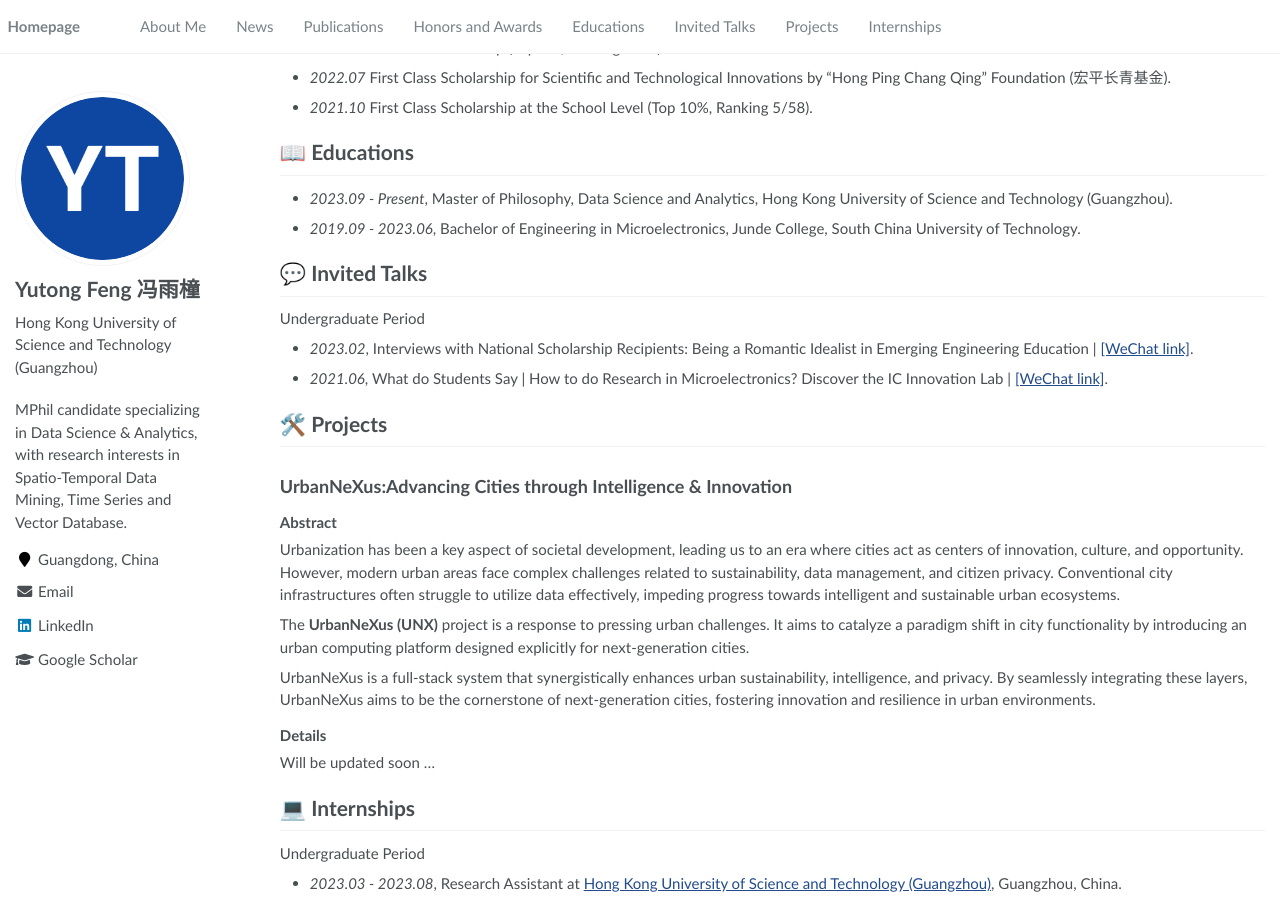
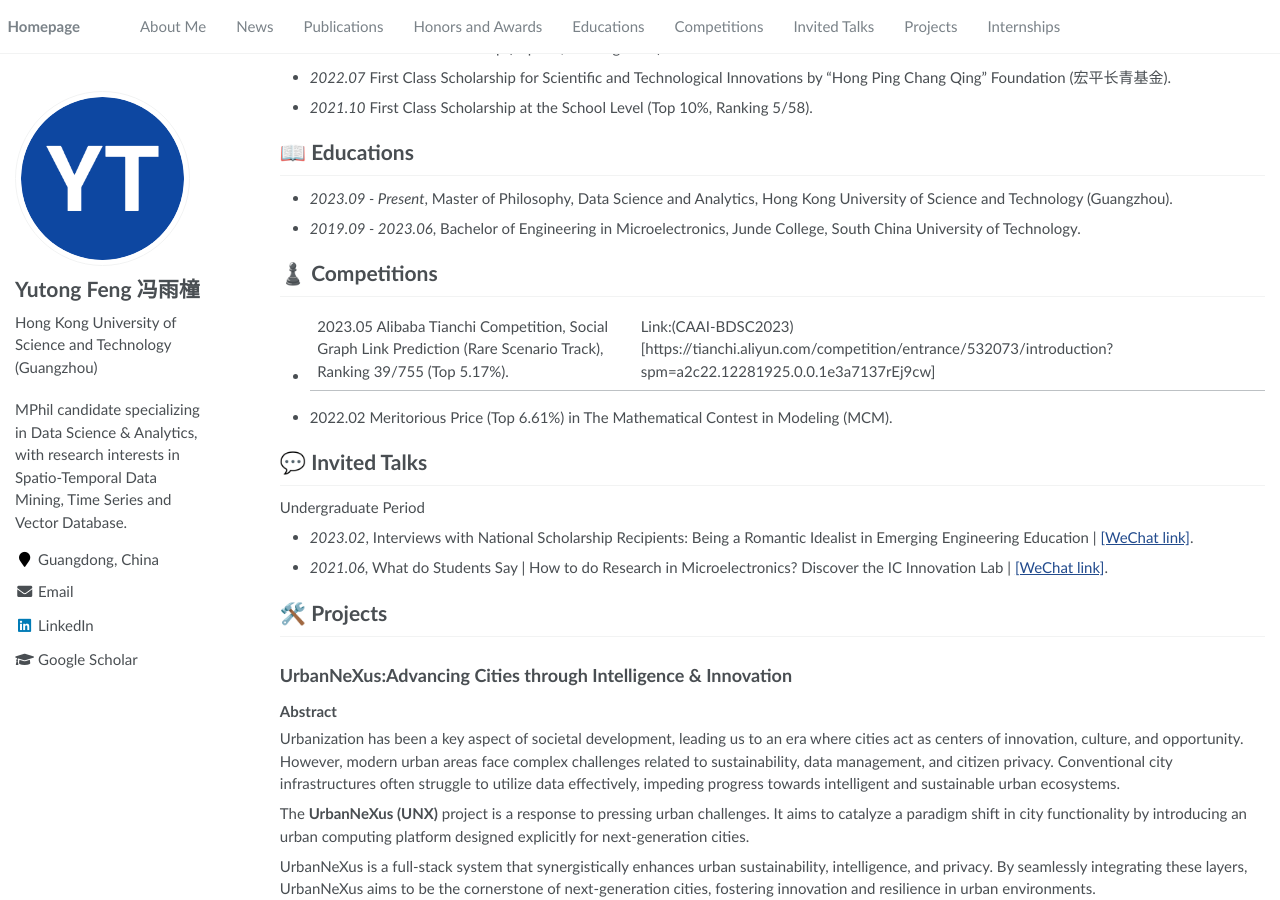
Before and after one commit to Yutong-Feng/yutong-feng.github.io, a Jekyll site: the page built from _pages/about.md, in a window 1280 px wide and 900 px high, scrolled down 1552 px. Built offline with Jekyll 4.4.1, drawn with Linux system fonts in a browser that asks for light colours.

Commit message:
cadd competitions

```diff
--- a/_data/navigation.yml
+++ b/_data/navigation.yml
@@ -15,6 +15,9 @@ main:
   - title: "Educations"
     url: "/#-educations"
 
+  - title: "Competitions"
+    url: "/#-competitions"
+
   - title: "Invited Talks"
     url: "/#-invited-talks"
 
--- a/_pages/about.md
+++ b/_pages/about.md
@@ -85,6 +85,10 @@ Yutong Feng
 - *2023.09 - Present*, Master of Philosophy, Data Science and Analytics, Hong Kong University of Science and Technology (Guangzhou).
 - *2019.09 - 2023.06*, Bachelor of Engineering in Microelectronics, Junde College, South China University of Technology.
 
+# ♟️ Competitions
+- 2023.05 Alibaba Tianchi Competition, Social Graph Link Prediction (Rare Scenario Track), Ranking 39/755 (Top 5.17%). | Link:(CAAI-BDSC2023)[https://tianchi.aliyun.com/competition/entrance/532073/introduction?spm=a2c22.12281925.0.0.1e3a7137rEj9cw]
+- 2022.02 Meritorious Price (Top 6.61%) in The Mathematical Contest in Modeling (MCM).
+
 # 💬 Invited Talks
 Undergraduate Period
 - *2023.02*, Interviews with National Scholarship Recipients: Being a Romantic Idealist in Emerging Engineering Education \| [\[WeChat link\]](https://mp.weixin.qq.com/s/eu2_h2CDONGbITEn7rrEkQ).
```
